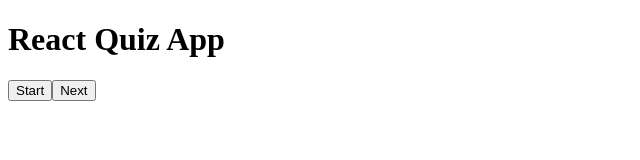
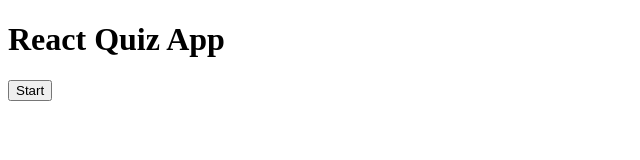
Before and after one commit to yigitcandonmez/quiz-time, a React (Create React App) app: page / in a window 1280 px wide. Shown: the top 160 px of the page, without its empty margins (0-640 px from the left). Built offline with nearby package versions, Linux system fonts and the light colour scheme.

Commit message:
change API endpoint

```diff
--- a/src/API.ts
+++ b/src/API.ts
@@ -19,7 +19,7 @@ export type Question = {
 export type QuestionState = Question & {answers:string[]};
 
 export const fetchQuizQuestions = async (amount: number, difficulty: Difficulty) => {
-    const endpoint = `https://opentdb.com/api.php?amount=${amount}&difficulty=${difficulty}`;
+    const endpoint = `https://opentdb.com/api.php?amount=${amount}&difficulty=${difficulty}&type=multiple`;
     const data = await (await fetch(endpoint)).json()
     console.log(data)
     return data.results.map((question: Question) => (
--- a/src/App.tsx
+++ b/src/App.tsx
@@ -57,9 +57,14 @@ const App = () => {
           callback={checkAnswer}
         />
       )}
-      <button className="next" onClick={nextQuestion}>
-        Next
-      </button>
+      {!gameOver &&
+      !loading &&
+      userAnswers.length === number + 1 &&
+      number !== TOTAL_QUESTIONS - 1 ? (
+        <button className="next" onClick={nextQuestion}>
+          Next
+        </button>
+      ) : null}
     </div>
   );
 };
```
